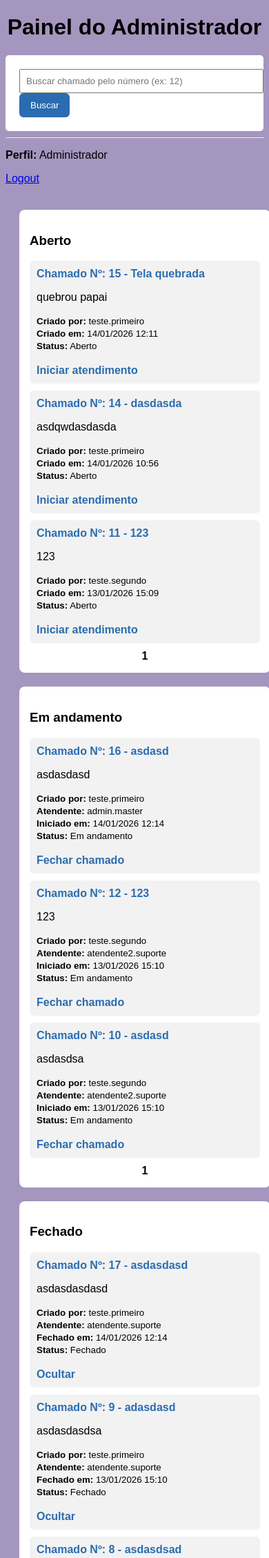
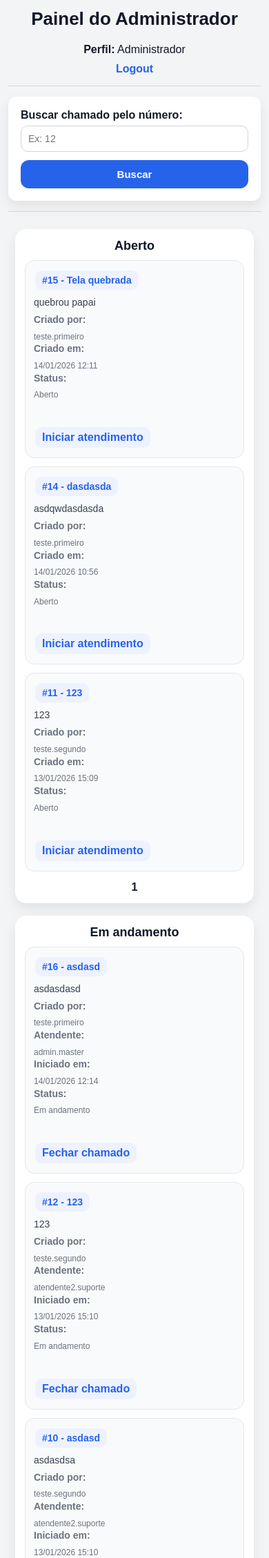
Before and after one commit to Dev-RonaldoJunior/helpdesk, a Flask app: page /admin in a window 390 px wide. Shown: the top 2258 px of the page at 69% size. Run offline with Flask 3, Linux system fonts and the light colour scheme; a user stored in the database is signed in; data comes from the database, SQL or seed files in the repository; both versions use the stored data as it was after the commit.

Commit message:
Improve flash messages and UI for ticket system
Refactor app.py to use Flask flash messages with categories for all user feedback, improving user experience and error handling. Update templates and base.html to display flash messages as styled toasts. Enhance style.css for a modern, responsive look and unify kanban board appearance. Simplify and clarify ticket search, permission checks, and feedback. Minor UI/UX improvements across admin, attendant, and user kanban templates. Update database.db to match new logic.

```diff
--- a/app.py
+++ b/app.py
@@ -11,15 +11,16 @@ app.secret_key = 'chave-secreta-simples'
 
 
 # ============================================================
-# CONEXÃO COM BANCO
+# BANCO
 # ============================================================
 def get_db_connection():
     conn = sqlite3.connect('database.db')
+    conn.row_factory = sqlite3.Row  # melhora leitura (pode acessar por nome se quiser)
     return conn
 
 
 # ============================================================
-# VALIDAÇÃO DE USERNAME
+# VALIDAR USERNAME
 # ============================================================
 def validar_username(username):
     if not username:
@@ -47,14 +48,15 @@ def login():
         conn.close()
 
         if user:
-            senha_hash = user[3]
-
+            senha_hash = user['senha']
             if check_password_hash(senha_hash, senha):
-                session['user_id'] = user[0]
-                session['nivel'] = user[4]  # 0 user | 1 atendente | 2 admin
+                session['user_id'] = user['id']
+                session['nivel'] = user['is_admin']  # 0 user | 1 atendente | 2 admin
+                flash("Login realizado com sucesso!", "success")
                 return redirect(url_for('dashboard'))
 
-        return "Usuário ou senha inválidos!"
+        flash("Usuário ou senha inválidos!", "error")
+        return redirect(url_for('login'))
 
     return render_template('login.html')
 
@@ -65,6 +67,7 @@ def login():
 @app.route('/logout')
 def logout():
     session.clear()
+    flash("Você saiu do sistema.", "info")
     return redirect(url_for('login'))
 
 
@@ -78,7 +81,8 @@ def register():
         senha = request.form['senha']
 
         if not validar_username(username):
-            return "Username inválido! Use o formato nome.sobrenome (ex: fulano.detal)"
+            flash("Username inválido! Use o formato nome.sobrenome (ex: joao.silva)", "error")
+            return redirect(url_for('register'))
 
         senha_hash = generate_password_hash(senha)
 
@@ -90,7 +94,8 @@ def register():
 
         if existe:
             conn.close()
-            return "Esse username já existe! Escolha outro."
+            flash("Esse username já existe! Escolha outro.", "warning")
+            return redirect(url_for('register'))
 
         cursor.execute(
             "INSERT INTO users (username, email, senha, is_admin) VALUES (?, ?, ?, ?)",
@@ -100,7 +105,8 @@ def register():
         conn.commit()
         conn.close()
 
-        return "Usuário cadastrado com sucesso! Agora faça login."
+        flash("Usuário cadastrado com sucesso! Agora faça login.", "success")
+        return redirect(url_for('login'))
 
     return render_template('register.html')
 
@@ -117,10 +123,8 @@ def dashboard():
 
     if nivel == 0:
         return redirect(url_for('meus_chamados'))
-
     if nivel == 1:
         return redirect(url_for('fila'))
-
     if nivel == 2:
         return redirect(url_for('admin'))
 
@@ -158,6 +162,7 @@ def create_ticket():
         conn.commit()
         conn.close()
 
+        flash("Chamado criado com sucesso!", "success")
         return redirect(url_for('dashboard'))
 
     return render_template('create_ticket.html')
@@ -169,6 +174,7 @@ def create_ticket():
 @app.route('/start-ticket/<int:ticket_id>')
 def start_ticket(ticket_id):
     if session.get('nivel') not in [1, 2]:
+        flash("Você não tem permissão para iniciar atendimento.", "error")
         return redirect(url_for('dashboard'))
 
     conn = get_db_connection()
@@ -188,6 +194,7 @@ def start_ticket(ticket_id):
     conn.commit()
     conn.close()
 
+    flash(f"Chamado Nº: {ticket_id} iniciado com sucesso!", "success")
     return redirect(url_for('dashboard'))
 
 
@@ -197,6 +204,7 @@ def start_ticket(ticket_id):
 @app.route('/close-ticket/<int:ticket_id>')
 def close_ticket(ticket_id):
     if session.get('nivel') not in [1, 2]:
+        flash("Você não tem permissão para fechar chamado.", "error")
         return redirect(url_for('dashboard'))
 
     conn = get_db_connection()
@@ -215,15 +223,17 @@ def close_ticket(ticket_id):
     conn.commit()
     conn.close()
 
+    flash(f"Chamado Nº: {ticket_id} fechado com sucesso!", "success")
     return redirect(url_for('dashboard'))
 
 
 # ============================================================
-# OCULTAR CHAMADO (SÓ FECHADO)
+# OCULTAR CHAMADO (SOFT DELETE)
 # ============================================================
 @app.route('/hide-ticket/<int:ticket_id>')
 def hide_ticket(ticket_id):
     if session.get('nivel') not in [1, 2]:
+        flash("Você não tem permissão para ocultar chamados.", "error")
         return redirect(url_for('dashboard'))
 
     conn = get_db_connection()
@@ -246,11 +256,12 @@ def hide_ticket(ticket_id):
     conn.commit()
     conn.close()
 
+    flash(f"Chamado Nº: {ticket_id} foi ocultado.", "warning")
     return redirect(url_for('dashboard'))
 
 
 # ============================================================
-# DESOCULTAR CHAMADO (SÓ ADMIN)
+# DESOCULTAR (ADMIN)
 # ============================================================
 @app.route('/unhide-ticket/<int:ticket_id>')
 def unhide_ticket(ticket_id):
@@ -258,6 +269,7 @@ def unhide_ticket(ticket_id):
         return redirect(url_for('login'))
 
     if session.get('nivel') != 2:
+        flash("Apenas administradores podem desocultar.", "error")
         return redirect(url_for('dashboard'))
 
     conn = get_db_connection()
@@ -274,11 +286,12 @@ def unhide_ticket(ticket_id):
     conn.commit()
     conn.close()
 
+    flash(f"Chamado Nº: {ticket_id} foi desocultado.", "success")
     return redirect(url_for('dashboard'))
 
 
 # ============================================================
-# DETALHES DO CHAMADO
+# DETALHE DO CHAMADO (PERMISSÕES + POPUPS)
 # ============================================================
 @app.route('/ticket/<int:ticket_id>')
 def ticket_detail(ticket_id):
@@ -290,13 +303,13 @@ def ticket_detail(ticket_id):
     conn = get_db_connection()
     cursor = conn.cursor()
 
-    # Pegamos info básica antes (pra saber status, ocultado e atendente)
+    # Info do ticket (pra mensagem)
     cursor.execute("""
         SELECT
             tickets.id,
             tickets.status,
             tickets.is_hidden,
-            attendant.username
+            attendant.username AS attendant_name
         FROM tickets
         LEFT JOIN users AS attendant ON tickets.attendant_id = attendant.id
         WHERE tickets.id = ?
@@ -305,20 +318,22 @@ def ticket_detail(ticket_id):
 
     if not info:
         conn.close()
-        flash(f"Chamado Nº: {ticket_id} não encontrado.")
+        flash(f"Chamado Nº: {ticket_id} não encontrado.", "error")
         return redirect(url_for('dashboard'))
 
-    status = info[1]
-    is_hidden = info[2]
-    atendente = info[3] or "—"
+    status = info['status']
+    is_hidden = info['is_hidden']
+    atendente = info['attendant_name'] or "—"
 
-    # Ocultado -> só admin pode ver
+    # Se estiver ocultado:
+    # - Admin pode ver
+    # - Atendente/Usuário não
     if is_hidden == 1 and nivel != 2:
         conn.close()
-        flash(f"Chamado Nº: {ticket_id} não encontrado.")
+        flash(f"Chamado Nº: {ticket_id} não encontrado.", "error")
         return redirect(url_for('dashboard'))
 
-    # ADMIN (vê tudo, inclusive ocultado)
+    # Busca ticket completo com base no nível
     if nivel == 2:
         cursor.execute("""
             SELECT
@@ -342,7 +357,6 @@ def ticket_detail(ticket_id):
         """, (ticket_id,))
         ticket = cursor.fetchone()
 
-    # USUÁRIO (só vê os próprios e não ocultados)
     elif nivel == 0:
         cursor.execute("""
             SELECT
@@ -368,8 +382,8 @@ def ticket_detail(ticket_id):
         """, (ticket_id, session['user_id']))
         ticket = cursor.fetchone()
 
-    # ATENDENTE (vê aberto + os dele)
     else:
+        # Atendente: pode ver aberto (fila) OU os que ele atende
         cursor.execute("""
             SELECT
                 tickets.id,
@@ -399,21 +413,20 @@ def ticket_detail(ticket_id):
 
     conn.close()
 
-    # Se não achou (sem permissão)
     if not ticket:
         if status == "Em andamento":
-            flash(f"Chamado Nº: {ticket_id} está sendo atendido por {atendente}.")
+            flash(f"Chamado Nº: {ticket_id} está sendo atendido por {atendente}.", "warning")
         elif status == "Fechado":
-            flash(f"Chamado Nº: {ticket_id} foi encerrado por {atendente}.")
+            flash(f"Chamado Nº: {ticket_id} foi encerrado por {atendente}.", "info")
         else:
-            flash(f"Chamado Nº: {ticket_id} não encontrado.")
+            flash(f"Chamado Nº: {ticket_id} não encontrado.", "error")
         return redirect(url_for('dashboard'))
 
     return render_template('ticket_detail.html', ticket=ticket)
 
 
 # ============================================================
-# BUSCAR CHAMADO POR NÚMERO
+# BUSCAR CHAMADO PELO NÚMERO
 # ============================================================
 @app.route('/buscar-ticket', methods=['GET'])
 def buscar_ticket():
@@ -423,11 +436,11 @@ def buscar_ticket():
     ticket_id = request.args.get('ticket_id', '').strip()
 
     if not ticket_id:
-        flash("Digite o número do chamado.")
+        flash("Digite o número do chamado.", "warning")
         return redirect(url_for('dashboard'))
 
     if not ticket_id.isdigit():
-        flash("Digite apenas o número do chamado. Ex: 12")
+        flash("Digite apenas o número do chamado. Ex: 12", "error")
         return redirect(url_for('dashboard'))
 
     ticket_id = int(ticket_id)
@@ -438,38 +451,29 @@ def buscar_ticket():
     cursor.execute("""
         SELECT
             tickets.id,
-            tickets.status,
-            tickets.is_hidden,
-            attendant.username
+            tickets.is_hidden
         FROM tickets
-        LEFT JOIN users AS attendant ON tickets.attendant_id = attendant.id
         WHERE tickets.id = ?
     """, (ticket_id,))
     ticket = cursor.fetchone()
     conn.close()
 
     if not ticket:
-        flash(f"Chamado Nº: {ticket_id} não encontrado.")
+        flash(f"Chamado Nº: {ticket_id} não encontrado.", "error")
         return redirect(url_for('dashboard'))
 
-    status = ticket[1]
-    is_hidden = ticket[2]
-    atendente = ticket[3] or "—"
-
-    # Ocultado -> admin pode ver, outros não
-    if is_hidden == 1:
-        if session.get('nivel') == 2:
-            return redirect(url_for('ticket_detail', ticket_id=ticket_id))
-
-        flash(f"Chamado Nº: {ticket_id} não encontrado.")
+    # Se ocultado:
+    # - admin pode abrir
+    # - outros não
+    if ticket['is_hidden'] == 1 and session.get('nivel') != 2:
+        flash(f"Chamado Nº: {ticket_id} não encontrado.", "error")
         return redirect(url_for('dashboard'))
 
-    # Não ocultado -> tenta abrir normal
     return redirect(url_for('ticket_detail', ticket_id=ticket_id))
 
 
 # ============================================================
-# FUNÇÃO DE PAGINAÇÃO (GENÉRICA)
+# PAGINAÇÃO POR STATUS (USADA NAS 3 TELAS)
 # ============================================================
 def paginar_por_status(query_base, params_base, page):
     offset = (page - 1) * PER_PAGE
@@ -477,13 +481,11 @@ def paginar_por_status(query_base, params_base, page):
     conn = get_db_connection()
     cursor = conn.cursor()
 
-    cursor.execute(f"SELECT COUNT(*) FROM ({query_base})", params_base)
-    total = cursor.fetchone()[0]
+    cursor.execute(f"SELECT COUNT(*) AS total FROM ({query_base})", params_base)
+    total = cursor.fetchone()['total']
 
-    cursor.execute(
-        query_base + " ORDER BY tickets.id DESC LIMIT ? OFFSET ?",
-        params_base + (PER_PAGE, offset)
-    )
+    cursor.execute(query_base + " ORDER BY tickets.id DESC LIMIT ? OFFSET ?",
+                   params_base + (PER_PAGE, offset))
     itens = cursor.fetchall()
 
     conn.close()
@@ -581,7 +583,7 @@ def fila():
     andamento_page = int(request.args.get('andamento_page', 1))
     fechados_page = int(request.args.get('fechados_page', 1))
 
-    base_abertos = """
+    base_select = """
         SELECT
             tickets.id,
             tickets.titulo,
@@ -600,69 +602,22 @@ def fila():
         LEFT JOIN users AS attendant ON tickets.attendant_id = attendant.id
         LEFT JOIN users AS hider ON tickets.hidden_by = hider.id
         WHERE tickets.is_hidden = 0
-          AND tickets.status = 'Aberto'
     """
 
     abertos, abertos_has_prev, abertos_has_next = paginar_por_status(
-        base_abertos,
+        base_select + " AND tickets.status = 'Aberto'",
         (),
         abertos_page
     )
 
-    base_andamento = """
-        SELECT
-            tickets.id,
-            tickets.titulo,
-            tickets.descricao,
-            tickets.status,
-            tickets.created_at,
-            tickets.started_at,
-            tickets.closed_at,
-            tickets.is_hidden,
-            creator.username,
-            attendant.username,
-            hider.username,
-            tickets.hidden_at
-        FROM tickets
-        JOIN users AS creator ON tickets.user_id = creator.id
-        LEFT JOIN users AS attendant ON tickets.attendant_id = attendant.id
-        LEFT JOIN users AS hider ON tickets.hidden_by = hider.id
-        WHERE tickets.is_hidden = 0
-          AND tickets.status = 'Em andamento'
-          AND tickets.attendant_id = ?
-    """
-
     andamento, andamento_has_prev, andamento_has_next = paginar_por_status(
-        base_andamento,
+        base_select + " AND tickets.status = 'Em andamento' AND tickets.attendant_id = ?",
         (session['user_id'],),
         andamento_page
     )
 
-    base_fechados = """
-        SELECT
-            tickets.id,
-            tickets.titulo,
-            tickets.descricao,
-            tickets.status,
-            tickets.created_at,
-            tickets.started_at,
-            tickets.closed_at,
-            tickets.is_hidden,
-            creator.username,
-            attendant.username,
-            hider.username,
-            tickets.hidden_at
-        FROM tickets
-        JOIN users AS creator ON tickets.user_id = creator.id
-        LEFT JOIN users AS attendant ON tickets.attendant_id = attendant.id
-        LEFT JOIN users AS hider ON tickets.hidden_by = hider.id
-        WHERE tickets.is_hidden = 0
-          AND tickets.status = 'Fechado'
-          AND tickets.attendant_id = ?
-    """
-
     fechados, fechados_has_prev, fechados_has_next = paginar_por_status(
-        base_fechados,
+        base_select + " AND tickets.status = 'Fechado' AND tickets.attendant_id = ?",
         (session['user_id'],),
         fechados_page
     )
@@ -774,7 +729,7 @@ def admin():
 
 
 # ============================================================
-# INICIAR APP
+# RUN
 # ============================================================
 if __name__ == '__main__':
     app.run(debug=True)
--- a/static/style.css
+++ b/static/style.css
@@ -1,129 +1,189 @@
+/* ==========================
+   RESET BÁSICO
+   ========================== */
+* {
+    margin: 0;
+    padding: 0;
+    box-sizing: border-box;
+}
+
+/* ==========================
+   BODY / LAYOUT GERAL
+   ========================== */
 body {
     font-family: Arial, Helvetica, sans-serif;
-    background-color: rgb(164, 150, 190);
+    background: #f3f4f6;
+    color: #111827;
+    padding: 20px;
 }
 
+/* Títulos */
 h1 {
     text-align: center;
+    margin-bottom: 20px;
+    font-size: 26px;
 }
 
-/* ===========================
+/* Links */
+a {
+    color: #2563eb;
+    text-decoration: none;
+    font-weight: bold;
+}
+
+a:hover {
+    text-decoration: underline;
+}
+
+/* Linha */
+hr {
+    margin: 15px 0;
+    border: none;
+    border-top: 1px solid #d1d5db;
+}
+
+/* ==========================
    FORMULÁRIOS
-   =========================== */
-
+   ========================== */
 form {
     background-color: #ffffff;
-    padding: 20px;
-    border-radius: 5px;
+    width: 100%;
+    max-width: 420px;
+    margin: 15px auto;
+    padding: 18px;
+    border-radius: 12px;
+    box-shadow: 0 8px 18px rgba(0,0,0,0.08);
 }
 
-/* Form padrão de Login/Register */
-.form-auth {
-    width: 300px;
-    margin: 50px auto;
+label {
+    font-weight: bold;
+    display: block;
+    margin-bottom: 6px;
 }
 
 input {
     width: 100%;
-    padding: 8px;
+    padding: 10px;
+    border: 1px solid #d1d5db;
+    border-radius: 10px;
+    outline: none;
+    margin-bottom: 12px;
+    font-size: 14px;
 }
 
-textarea {
-    width: 100%;
-    padding: 8px;
-    resize: vertical;
-}
-
-input:focus, textarea:focus {
-    outline: 2px solid #2b6cb0;
+input:focus {
+    border-color: #2563eb;
+    box-shadow: 0 0 0 3px rgba(37, 99, 235, 0.15);
 }
 
 button {
-    padding: 10px 16px;
-    background-color: #2b6cb0;
+    width: 100%;
+    padding: 12px;
+    background-color: #2563eb;
     color: white;
     border: none;
     cursor: pointer;
-    border-radius: 6px;
+    border-radius: 12px;
+    font-size: 15px;
+    font-weight: bold;
+    transition: 0.2s;
 }
 
 button:hover {
-    background-color: #2c5282;
+    background-color: #1d4ed8;
 }
 
-/* Botão full só no login/register */
-.form-auth button {
-    width: 100%;
-}
-
-/* ===========================
+/* ==========================
    KANBAN
-   =========================== */
-
+   ========================== */
 .kanban {
     display: flex;
-    gap: 20px;
-    padding: 20px;
+    gap: 18px;
+    padding: 10px;
+    align-items: flex-start;
+    flex-wrap: wrap;
+    justify-content: center;
 }
 
 .coluna {
     background: #ffffff;
-    padding: 15px;
-    border-radius: 8px;
+    padding: 14px;
+    border-radius: 16px;
     width: 100%;
-    min-height: 300px;
+    max-width: 360px;
+    min-height: 340px;
+    box-shadow: 0 8px 18px rgba(0,0,0,0.08);
 }
 
-.card {
-    background: #f2f2f2;
-    padding: 10px;
-    border-radius: 6px;
+.coluna h3 {
+    text-align: center;
     margin-bottom: 10px;
+    font-size: 18px;
+    color: #111827;
 }
 
-.card a {
-    text-decoration: none;
-    color: #2b6cb0;
-    font-weight: bold;
+/* Cards */
+.card {
+    background: #f9fafb;
+    padding: 12px;
+    border-radius: 14px;
+    margin-bottom: 12px;
+    border: 1px solid #e5e7eb;
+    transition: 0.15s;
 }
 
-.card a:hover {
-    text-decoration: underline;
+.card:hover {
+    transform: translateY(-2px);
+    box-shadow: 0 8px 14px rgba(0,0,0,0.08);
 }
 
+.card strong {
+    display: block;
+    margin-bottom: 6px;
+    font-size: 14px;
+}
+
+.card p {
+    margin: 8px 0;
+    font-size: 14px;
+    color: #374151;
+}
+
+.card small {
+    display: block;
+    font-size: 12px;
+    color: #6b7280;
+    line-height: 1.4;
+}
+
+/* Vazio */
 .vazio {
     font-style: italic;
-    color: #555;
+    color: #6b7280;
+    text-align: center;
+    margin-top: 15px;
 }
 
-/* ===========================
-   RESPONSIVO
-   =========================== */
-@media (max-width: 900px) {
-    .kanban {
-        flex-direction: column;
-    }
+/* Paginação */
+.coluna > div[style*="text-align:center"] {
+    margin-top: 14px !important;
 }
 
-/* ===========================
-   FLASH ANTIGO (pode remover se quiser)
-   =========================== */
-
-.flash {
-    background: white;
-    border: 2px solid #2b6cb0;
-    padding: 10px;
-    width: 300px;
-    margin: 10px auto;
-    border-radius: 5px;
-    text-align: center;
-    font-weight: bold;
+.coluna a {
+    display: inline-block;
+    padding: 6px 10px;
+    border-radius: 10px;
+    background: #eef2ff;
+    margin: 2px;
 }
 
-/* ===========================
+.coluna a:hover {
+    background: #dbeafe;
+}
+
+/* ==========================
    TOAST / POPUP
-   =========================== */
-
+   ========================== */
 #toast-container {
     position: fixed;
     top: 15px;
@@ -136,12 +196,12 @@ button:hover {
 
 .toast {
     background: #ffffff;
-    border-left: 6px solid #2b6cb0;
+    border-left: 6px solid #2563eb;
     padding: 12px 14px;
     min-width: 280px;
     max-width: 360px;
-    border-radius: 10px;
-    box-shadow: 0 6px 14px rgba(0,0,0,0.2);
+    border-radius: 14px;
+    box-shadow: 0 10px 18px rgba(0,0,0,0.15);
     display: flex;
     justify-content: space-between;
     align-items: center;
@@ -155,15 +215,55 @@ button:hover {
     font-size: 18px;
     cursor: pointer;
     font-weight: bold;
+    padding: 0 4px;
+}
+
+/* Categorias */
+.toast-info {
+    border-left-color: #2563eb;
+}
+
+.toast-success {
+    border-left-color: #16a34a;
+}
+
+.toast-warning {
+    border-left-color: #f59e0b;
+}
+
+.toast-error {
+    border-left-color: #dc2626;
 }
 
 @keyframes toastIn {
     from {
         opacity: 0;
-        transform: translateX(20px);
+        transform: translateX(18px);
     }
     to {
         opacity: 1;
         transform: translateX(0px);
     }
 }
+
+/* ==========================
+   RESPONSIVO (CELULAR)
+   ========================== */
+@media (max-width: 768px) {
+    body {
+        padding: 12px;
+    }
+
+    .kanban {
+        flex-direction: column;
+        align-items: stretch;
+    }
+
+    .coluna {
+        max-width: 100%;
+    }
+
+    form {
+        max-width: 100%;
+    }
+}
--- a/templates/admin_kanban.html
+++ b/templates/admin_kanban.html
@@ -6,18 +6,24 @@
 
 <h1>Painel do Administrador</h1>
 
+<p style="text-align:center;">
+    <strong>Perfil:</strong> Administrador
+</p>
+
+<p style="text-align:center; margin-top:10px;">
+    <a href="{{ url_for('logout') }}">Logout</a>
+</p>
+
+<hr>
+
+<!-- BUSCAR CHAMADO PELO NÚMERO -->
 <form method="GET" action="{{ url_for('buscar_ticket') }}">
-    <input type="text" name="ticket_id" placeholder="Buscar chamado pelo número (ex: 12)" required>
+    <label>Buscar chamado pelo número:</label>
+    <input type="text" name="ticket_id" placeholder="Ex: 12" required>
     <button type="submit">Buscar</button>
 </form>
 
 <hr>
-
-<p><strong>Perfil:</strong> Administrador</p>
-
-<p>
-    <a href="{{ url_for('logout') }}">Logout</a>
-</p>
 
 <div class="kanban">
 
@@ -29,7 +35,7 @@
             <div class="card">
                 <strong>
                     <a href="{{ url_for('ticket_detail', ticket_id=t[0]) }}">
-                        Chamado Nº: {{ t[0] }} - {{ t[1] }}
+                        #{{ t[0] }} - {{ t[1] }}
                     </a>
                 </strong>
 
@@ -84,7 +90,7 @@
             <div class="card">
                 <strong>
                     <a href="{{ url_for('ticket_detail', ticket_id=t[0]) }}">
-                        Chamado Nº: {{ t[0] }} - {{ t[1] }}
+                        #{{ t[0] }} - {{ t[1] }}
                     </a>
                 </strong>
 
@@ -140,7 +146,7 @@
             <div class="card">
                 <strong>
                     <a href="{{ url_for('ticket_detail', ticket_id=t[0]) }}">
-                        Chamado Nº: {{ t[0] }} - {{ t[1] }}
+                        #{{ t[0] }} - {{ t[1] }}
                     </a>
                 </strong>
 
@@ -155,13 +161,10 @@
 
                 <br><br>
 
-                <!-- Ocultar só se estiver fechado -->
-                {% if t[3] == 'Fechado' %}
-                    <a href="{{ url_for('hide_ticket', ticket_id=t[0]) }}"
-                       onclick="return confirm('Deseja ocultar este chamado?');">
-                        Ocultar
-                    </a>
-                {% endif %}
+                <a href="{{ url_for('hide_ticket', ticket_id=t[0]) }}"
+                   onclick="return confirm('Deseja ocultar este chamado?');">
+                    Ocultar
+                </a>
             </div>
         {% else %}
             <p class="vazio">Nenhum chamado fechado.</p>
@@ -200,7 +203,7 @@
             <div class="card">
                 <strong>
                     <a href="{{ url_for('ticket_detail', ticket_id=t[0]) }}">
-                        Chamado Nº: {{ t[0] }} - {{ t[1] }}
+                        #{{ t[0] }} - {{ t[1] }}
                     </a>
                 </strong>
 
--- a/templates/base.html
+++ b/templates/base.html
@@ -14,14 +14,15 @@
 
     {% block content %}{% endblock %}
 
-    <!-- JSON seguro (o editor não reclama) -->
+    <!-- FLASH MESSAGES EM JSON (FORMA MAIS PROFISSIONAL E SEGURA) -->
     <script id="flashed-messages" type="application/json">
-        {{ get_flashed_messages() | tojson }}
+        {{ get_flashed_messages(with_categories=true) | tojson }}
     </script>
 
     <script>
-        function showToast(message, type="info") {
+        function showToast(message, type = "info") {
             const container = document.getElementById("toast-container");
+            if (!container) return;
 
             const toast = document.createElement("div");
             toast.className = `toast toast-${type}`;
@@ -33,22 +34,29 @@
 
             container.appendChild(toast);
 
+            // Botão fechar
             toast.querySelector(".toast-close").addEventListener("click", () => {
                 toast.remove();
             });
 
+            // Some sozinho em 3.2s
             setTimeout(() => {
                 toast.remove();
-            }, 3000);
+            }, 3200);
         }
 
-        // Lê o JSON do script application/json
-        const flashedMessagesEl = document.getElementById("flashed-messages");
-        const flashedMessages = JSON.parse(flashedMessagesEl.textContent || "[]");
+        // Lê os flashes do Flask em JSON
+        try {
+            const raw = document.getElementById("flashed-messages").textContent;
+            const flashedMessages = JSON.parse(raw || "[]");
 
-        flashedMessages.forEach(msg => {
-            showToast(msg);
-        });
+            flashedMessages.forEach(([category, msg]) => {
+                showToast(msg, category || "info");
+            });
+
+        } catch (err) {
+            console.error("Erro ao carregar mensagens flash:", err);
+        }
     </script>
 
 </body>
```
Also changed, not shown: templates/fila_kanban.html (+20 -20 lines), templates/meus_chamados_kanban.html (+9 -7 lines), database.db.
